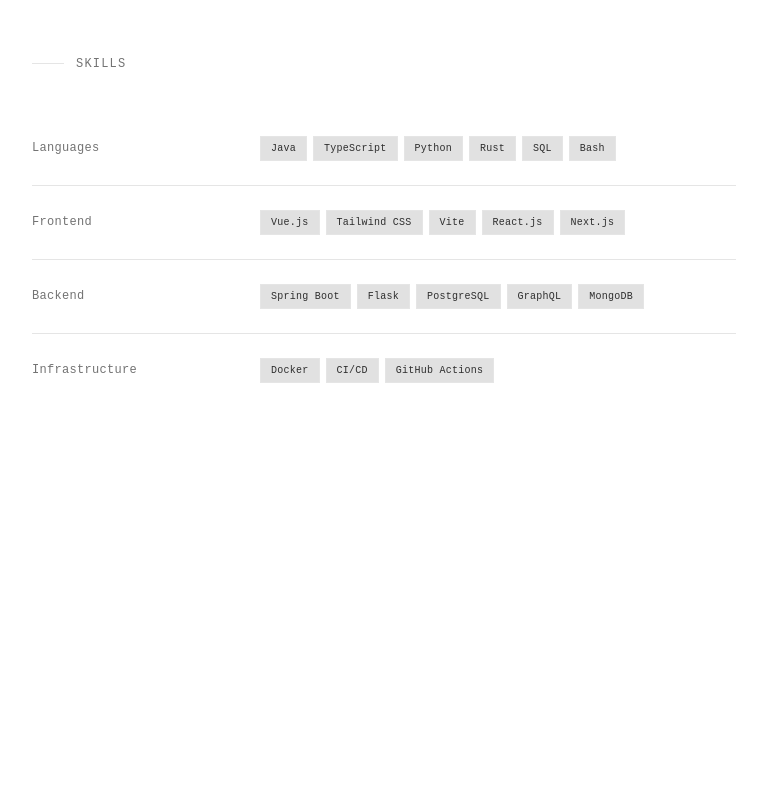
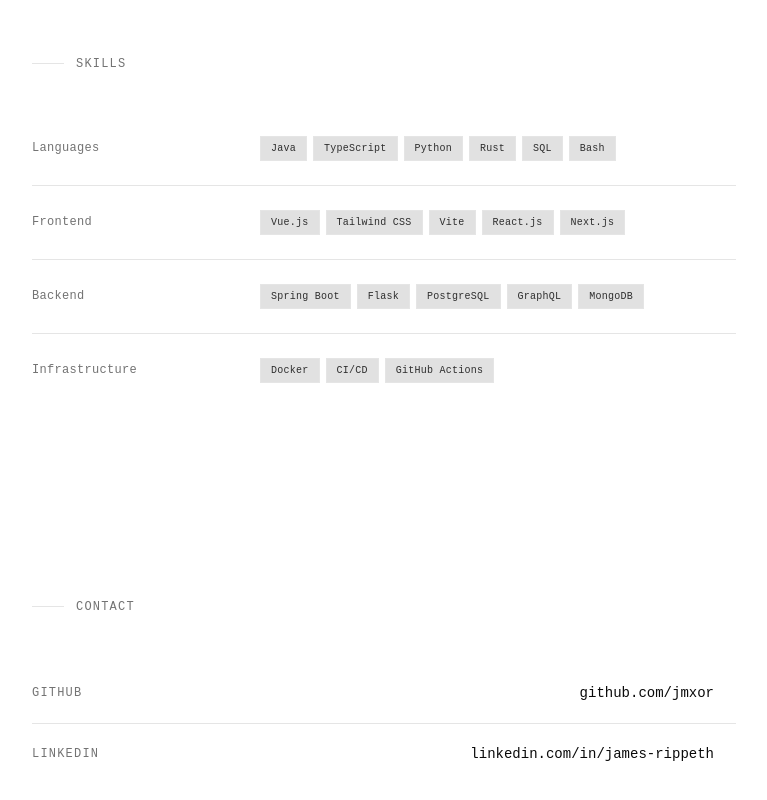
Before and after one commit to jmxor/portfolio, a Vue app: page / in a window 1280 px wide. Shown: the part 3431-4231 px from the top of the page, without its empty margins (256-1023 px from the left). Before the commit the page ends 3934 px from the top, so only its background shows below. Built offline with nearby package versions, Linux system fonts and the light colour scheme; the HTML template or start-up script is replaced by a standard one.

Commit message:
Add a contact section

```diff
--- /dev/null
+++ b/src/components/portfolio/SectionContact.vue
@@ -0,0 +1,50 @@
+<script setup lang="ts">
+import { Separator } from "@/components/ui/separator"
+import SectionLabel from "@/components/portfolio/SectionLabel.vue"
+import { ArrowUpRight } from "lucide-vue-next"
+
+const preface = ""
+
+const links = [
+  { label: "GitHub", value: "github.com/jmxor", href: "https://github.com/jmxor" },
+  {
+    label: "LinkedIn",
+    value: "linkedin.com/in/james-rippeth",
+    href: "https://linkedin.com/in/james-rippeth",
+  },
+]
+</script>
+
+<template>
+  <section id="contact" class="py-16 md:py-24">
+    <SectionLabel label="Contact" />
+
+    <div class="max-w-xl mb-12">
+      <p class="text-base text-muted-foreground leading-relaxed">
+        {{ preface }}
+      </p>
+    </div>
+
+    <div class="space-y-0">
+      <div v-for="(link, i) in links" :key="link.label">
+        <div class="py-5 flex items-center justify-between group">
+          <span class="text-xs text-muted-foreground tracking-widest uppercase">
+            {{ link.label }}
+          </span>
+          <a
+            :href="link.href"
+            target="_blank"
+            rel="noopener noreferrer"
+            class="flex items-center gap-2 text-sm text-foreground hover:text-muted-foreground transition-colors group/link"
+          >
+            {{ link.value }}
+            <ArrowUpRight
+              class="h-3.5 w-3.5 opacity-0 group-hover/link:opacity-100 transition-opacity"
+            />
+          </a>
+        </div>
+        <Separator v-if="i < links.length - 1" />
+      </div>
+    </div>
+  </section>
+</template>
--- a/src/views/PortfolioView.vue
+++ b/src/views/PortfolioView.vue
@@ -1,4 +1,5 @@
 <script setup lang="ts">
+import SectionContact from "@/components/portfolio/SectionContact.vue"
 import SectionEducation from "@/components/portfolio/SectionEducation.vue"
 import SectionExperience from "@/components/portfolio/SectionExperience.vue"
 import SectionHero from "@/components/portfolio/SectionHero.vue"
@@ -12,4 +13,5 @@
   <SectionEducation />
   <SectionProjects />
   <SectionSkills />
+  <SectionContact />
 </template>
```
